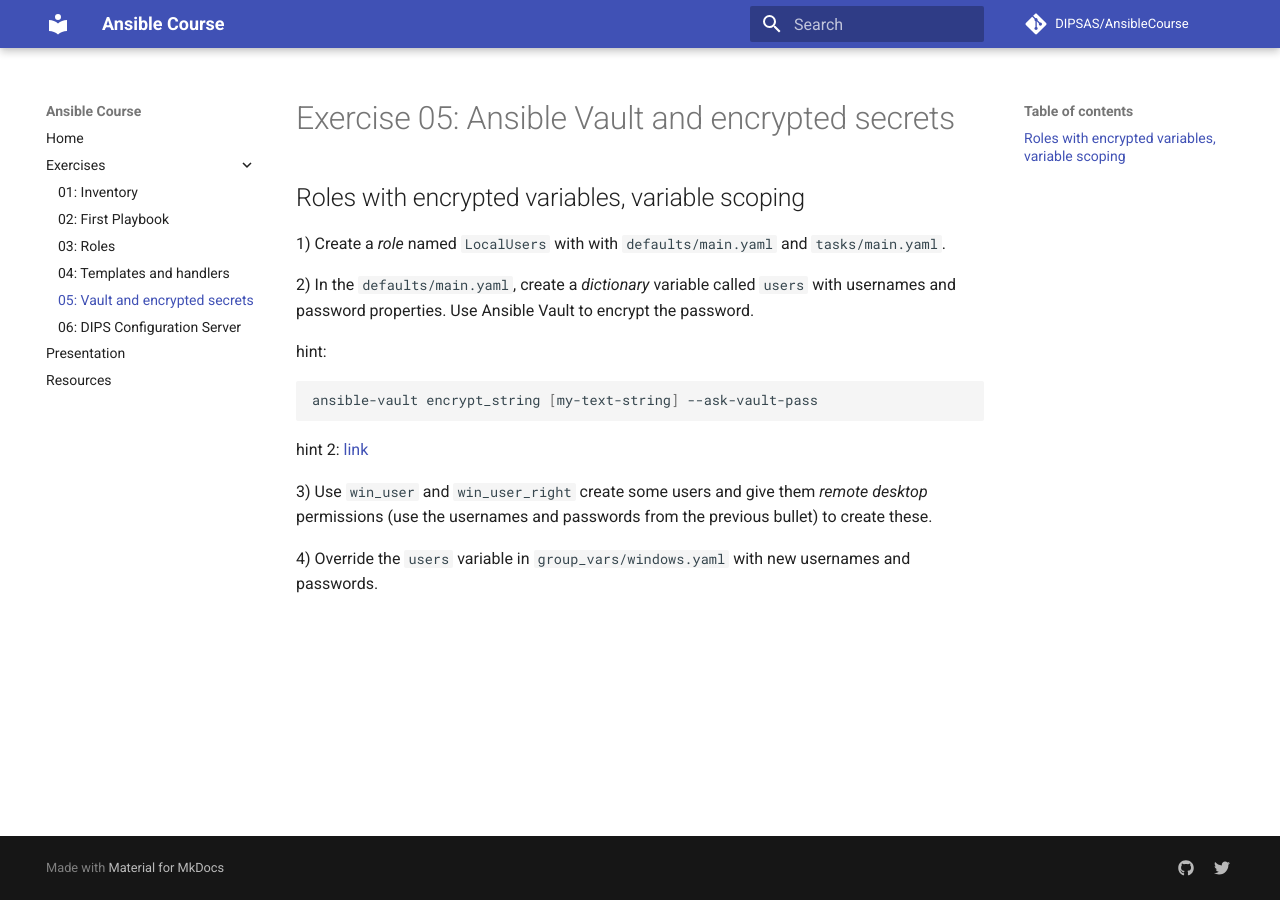
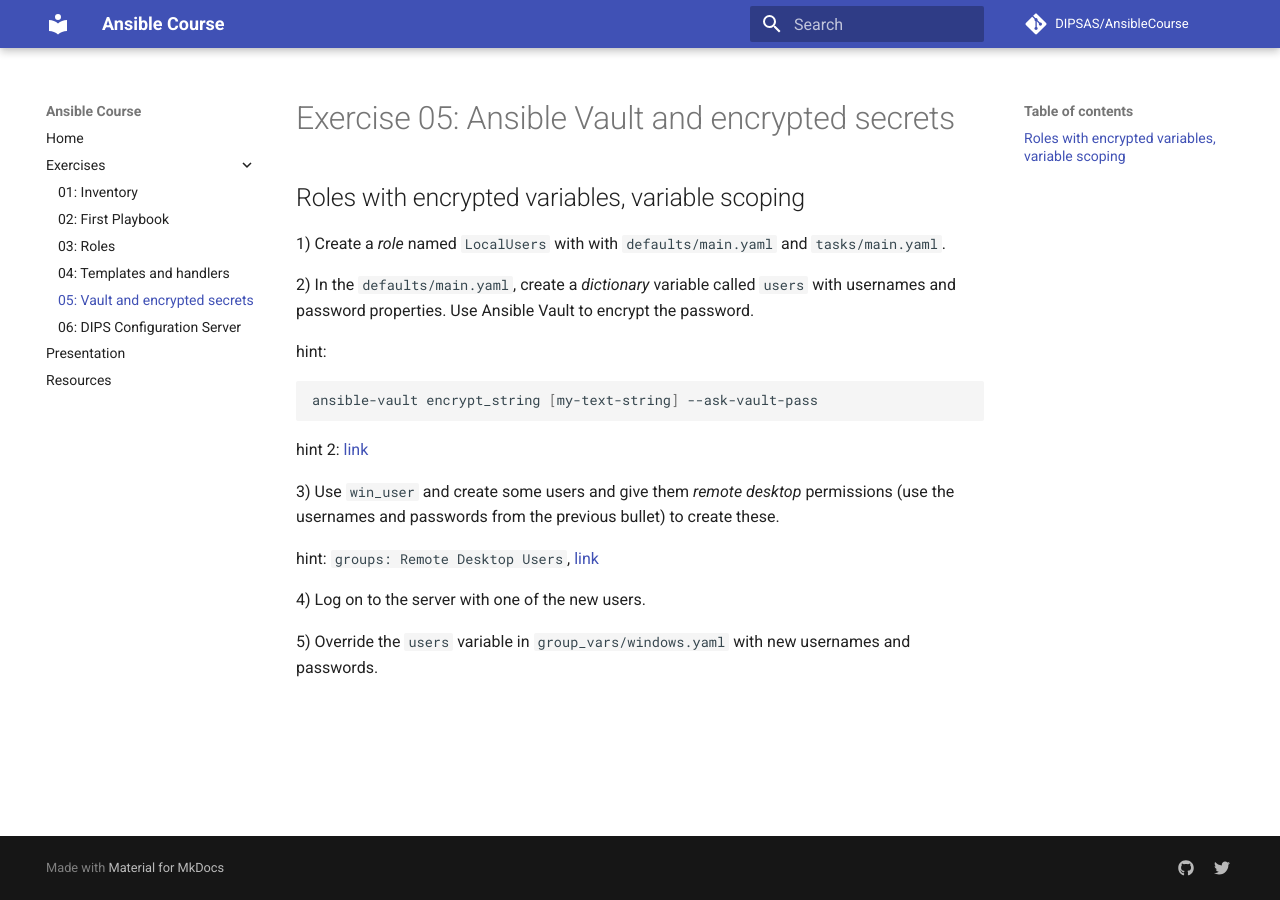
Before and after one commit to DIPSAS/AnsibleCourse, an MkDocs documentation site: the page built from docs/exercises/05-Vault.md, in a window 1280 px wide. Built offline with MkDocs 1.6.1 and Material for MkDocs 9.7.7, drawn with Linux system fonts in a browser that asks for light colours; comment, search, counter and statistics services are not loaded.

Commit message:
corrected ex 5

```diff
--- a/docs/exercises/05-Vault.md
+++ b/docs/exercises/05-Vault.md
@@ -14,6 +14,10 @@ ansible-vault encrypt_string [my-text-string] --ask-vault-pass
 hint 2: [link](https://stackoverflow.com/a/44241343/3793019)
 
 
-3) Use `win_user` and `win_user_right` create some users and give them *remote desktop* permissions (use the usernames and passwords from the previous bullet) to create these.
+3) Use `win_user` and  create some users and give them *remote desktop* permissions (use the usernames and passwords from the previous bullet) to create these.
 
-4) Override the `users` variable in `group_vars/windows.yaml` with new usernames and passwords.
+hint: `groups: Remote Desktop Users`, [link](https://docs.ansible.com/ansible/latest/modules/win_user_module.html)
+
+4) Log on to the server with one of the new users.
+
+5) Override the `users` variable in `group_vars/windows.yaml` with new usernames and passwords.
```
